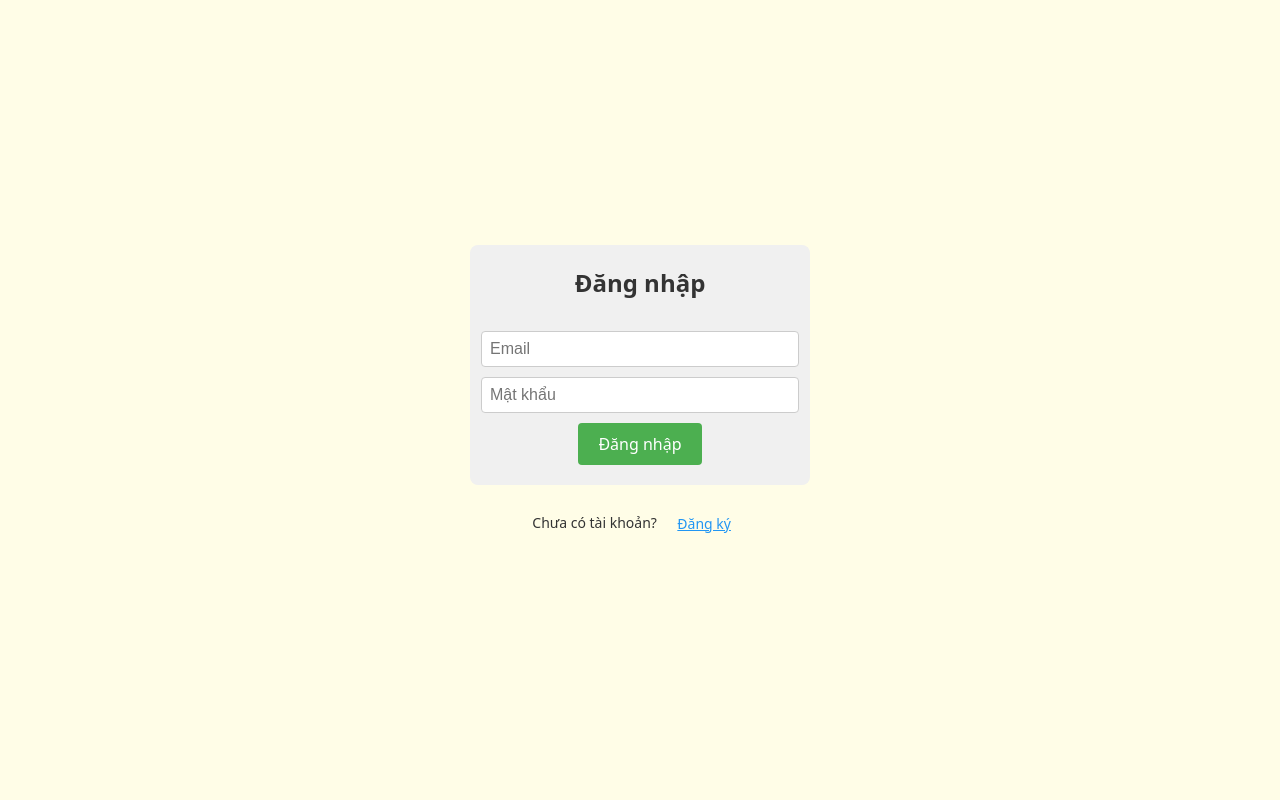
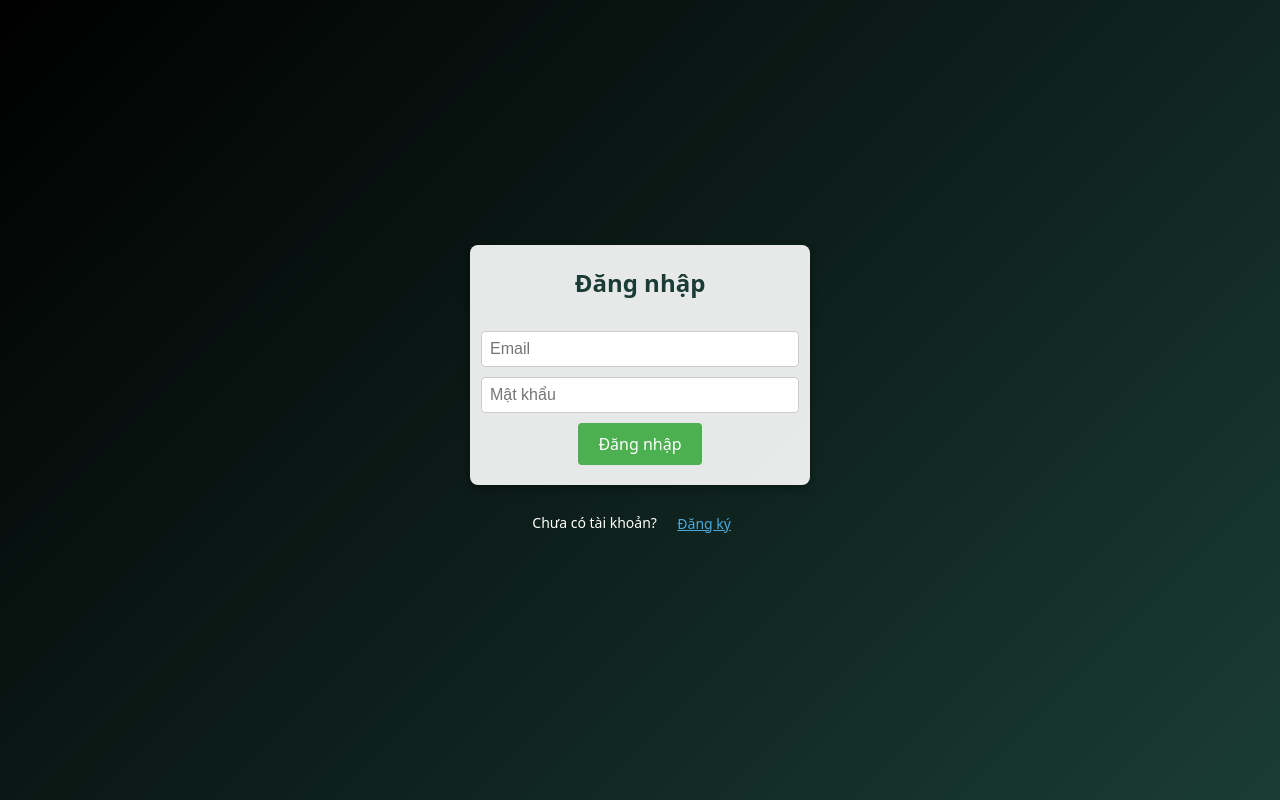
Before and after one commit to bocnoc/BeeWithYou, a React (Vite) app in the folder bee-project/: page / in a window 1280 px wide. Built offline with nearby package versions, Linux system fonts and the light colour scheme; no server answers.

Commit message:
add gradient background

```diff
--- a/bee-project/src/styles/App.module.css
+++ b/bee-project/src/styles/App.module.css
@@ -1,3 +1,4 @@
+/* src/styles/App.module.css */
 .app {
   display: flex;
   flex-direction: column;
@@ -5,7 +6,7 @@
   justify-content: center;
   width: 100vw;
   height: 100vh;
-  background-color: #fffde7;
+  background: linear-gradient(135deg, #000000 0%, #1a3c34 100%); /* Gradient từ đen đến xanh đậm */
   margin: 0;
   padding: 0;
   box-sizing: border-box;
@@ -22,24 +23,24 @@
 .switchAuth {
   margin-top: 10px;
   font-size: 14px;
-  color: #333;
+  color: #ffffff; /* Đổi màu chữ thành trắng để nổi bật trên nền gradient tối */
 }
 
 .switchButton {
   background: none;
   border: none;
-  color: #2196f3;
+  color: #4da8da; /* Màu xanh sáng hơn để nổi bật */
   cursor: pointer;
   font-size: 14px;
   text-decoration: underline;
 }
 
 .switchButton:hover {
-  color: #1e88e5;
+  color: #66b3ff; /* Màu xanh sáng hơn khi hover */
 }
 
 .error {
-  color: red;
+  color: #ff4d4d; /* Màu đỏ nhạt để nổi bật trên nền tối */
   font-size: 14px;
   margin: 10px 0;
 }
--- a/bee-project/src/styles/BeeContainer.module.css
+++ b/bee-project/src/styles/BeeContainer.module.css
@@ -1,3 +1,4 @@
+/* src/styles/BeeContainer.module.css */
 .beeContainer {
   display: flex;
   flex-direction: column;
@@ -12,7 +13,7 @@
 .beeContainer h2 {
   font-size: 24px;
   margin-bottom: 20px;
-  color: #333;
+  color: #ffffff; /* Màu trắng để nổi bật trên nền gradient */
 }
 
 .logoutButton {
@@ -76,7 +77,7 @@
 }
 
 .clickMessage {
-  color: #ff4500;
+  color: #ff4d4d; /* Màu đỏ nhạt để nổi bật */
   font-size: 16px;
   margin: 10px 0;
 }
@@ -89,5 +90,5 @@
 
 .beeContainer p {
   font-size: 18px;
-  color: #333;
+  color: #ffffff; /* Màu trắng để nổi bật */
 }
--- a/bee-project/src/styles/LoginForm.module.css
+++ b/bee-project/src/styles/LoginForm.module.css
@@ -1,3 +1,4 @@
+/* src/styles/LoginForm.module.css */
 .loginFormContainer {
   display: flex;
   flex-direction: column;
@@ -11,16 +12,17 @@
   flex-direction: column;
   align-items: center;
   gap: 10px;
-  background-color: #f0f0f0;
+  background-color: rgba(255, 255, 255, 0.9); /* Nền trắng với độ trong suốt nhẹ */
   padding: 20px;
   border-radius: 8px;
   width: 300px;
+  box-shadow: 0 4px 8px rgba(0, 0, 0, 0.3); /* Thêm bóng để nổi bật trên nền gradient */
 }
 
 .loginForm h2 {
   margin: 0 0 20px;
   font-size: 24px;
-  color: #333;
+  color: #1a3c34; /* Màu xanh đậm để đồng bộ với gradient */
 }
 
 .loginForm input {
@@ -29,6 +31,8 @@
   border: 1px solid #ccc;
   border-radius: 4px;
   font-size: 16px;
+  background-color: #ffffff; /* Đảm bảo input có nền trắng */
+  color: #333; /* Màu chữ tối để dễ đọc */
 }
 
 .loginForm button {
@@ -51,7 +55,7 @@
 }
 
 .loginForm .error {
-  color: red;
+  color: #ff4d4d; /* Màu đỏ nhạt để nổi bật */
   font-size: 14px;
   margin-top: 10px;
 }
--- a/bee-project/src/styles/RegisterForm.module.css
+++ b/bee-project/src/styles/RegisterForm.module.css
@@ -1,3 +1,4 @@
+/* src/styles/RegisterForm.module.css */
 .registerFormContainer {
   display: flex;
   flex-direction: column;
@@ -11,16 +12,17 @@
   flex-direction: column;
   align-items: center;
   gap: 10px;
-  background-color: #f0f0f0;
+  background-color: rgba(255, 255, 255, 0.9); /* Nền trắng với độ trong suốt nhẹ */
   padding: 20px;
   border-radius: 8px;
   width: 300px;
+  box-shadow: 0 4px 8px rgba(0, 0, 0, 0.3); /* Thêm bóng */
 }
 
 .registerForm h2 {
   margin: 0 0 20px;
   font-size: 24px;
-  color: #333;
+  color: #1a3c34; /* Màu xanh đậm */
 }
 
 .registerForm input {
@@ -29,6 +31,8 @@
   border: 1px solid #ccc;
   border-radius: 4px;
   font-size: 16px;
+  background-color: #ffffff;
+  color: #333;
 }
 
 .registerForm button {
@@ -51,7 +55,7 @@
 }
 
 .registerForm .error {
-  color: red;
+  color: #ff4d4d;
   font-size: 14px;
   margin-top: 10px;
 }
--- a/bee-project/src/styles/Spinner.module.css
+++ b/bee-project/src/styles/Spinner.module.css
@@ -1,9 +1,10 @@
+/* src/styles/Spinner.module.css */
 .spinner {
   display: flex;
   justify-content: center;
   align-items: center;
   font-size: 16px;
-  color: #333;
+  color: #ffffff; /* Màu trắng để nổi bật */
   margin: 20px 0;
   width: 100%;
 }
@@ -14,7 +15,7 @@
   width: 20px;
   height: 20px;
   border: 3px solid #ccc;
-  border-top: 3px solid #2196f3;
+  border-top: 3px solid #4da8da; /* Màu xanh sáng để đồng bộ */
   border-radius: 50%;
   animation: spin 1s linear infinite;
   margin-right: 10px;
```
